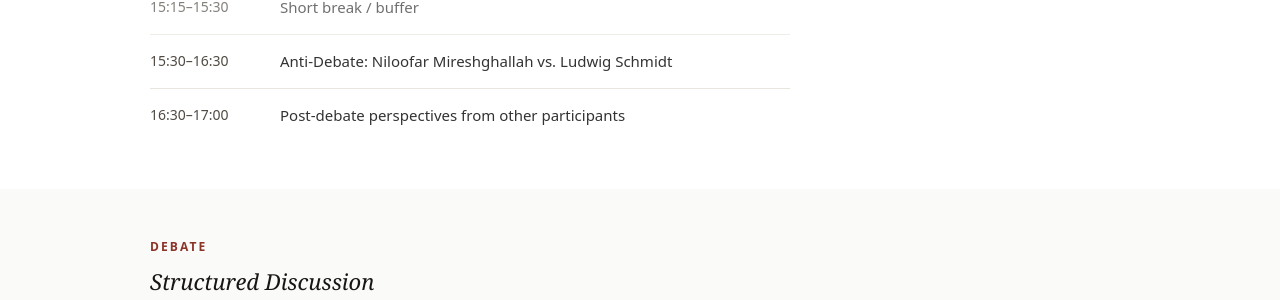
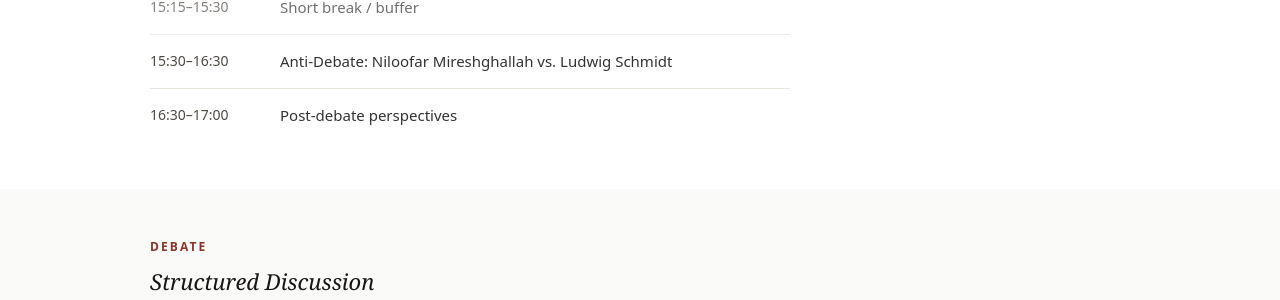
Before and after one commit to ai4research-icml-workshop/ai4research-icml-workshop.github.io, a Jekyll site: the page built from index.html, in a window 1280 px wide and 900 px high, scrolled down 4145 px. Shown: the part 155-455 px from the top of the window. Built offline with Jekyll 4.4.1, drawn with Linux system fonts in a browser that asks for light colours.

Commit message:
Shorten post-debate schedule title

```diff
--- a/_data/schedule.yml
+++ b/_data/schedule.yml
@@ -68,5 +68,5 @@
   type: event
 
 - time: "16:30–17:00"
-  title: "Post-debate perspectives from other participants"
+  title: "Post-debate perspectives"
   type: event
```
